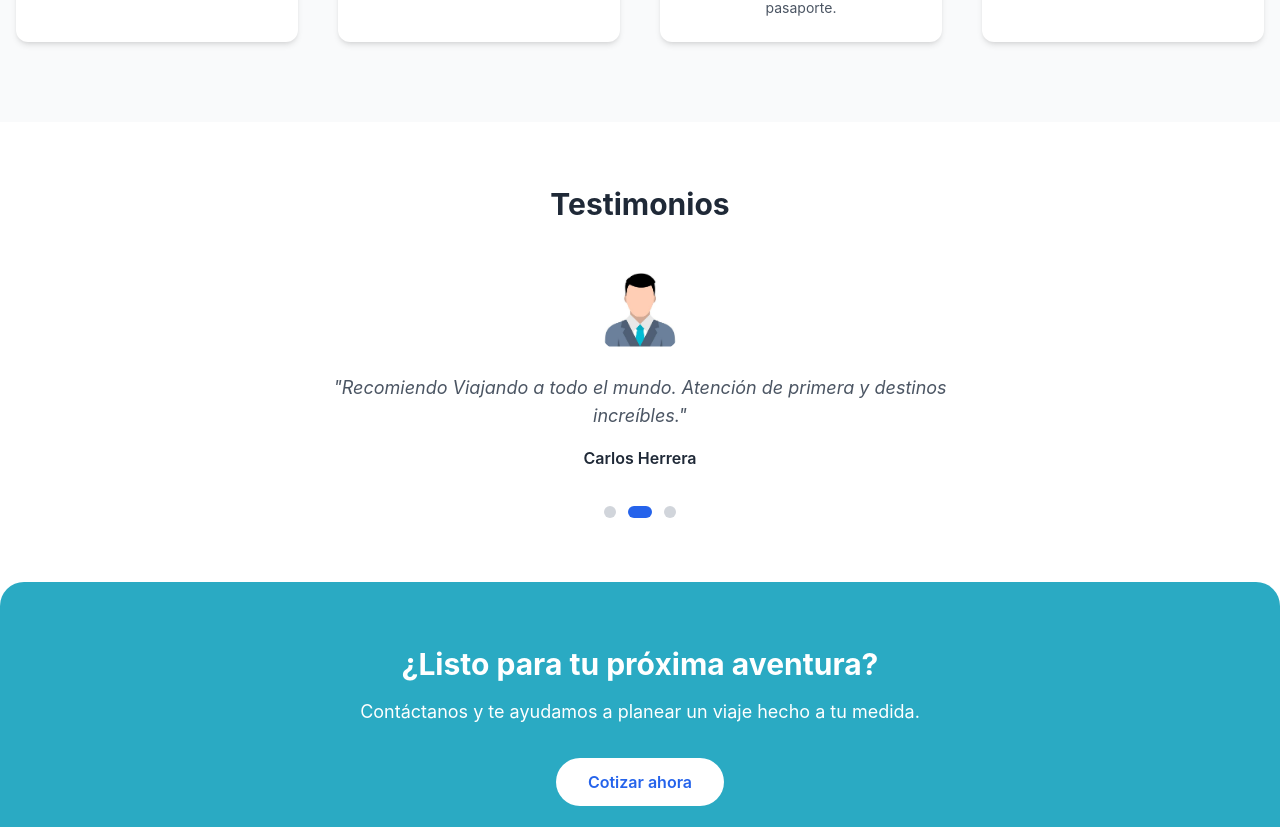
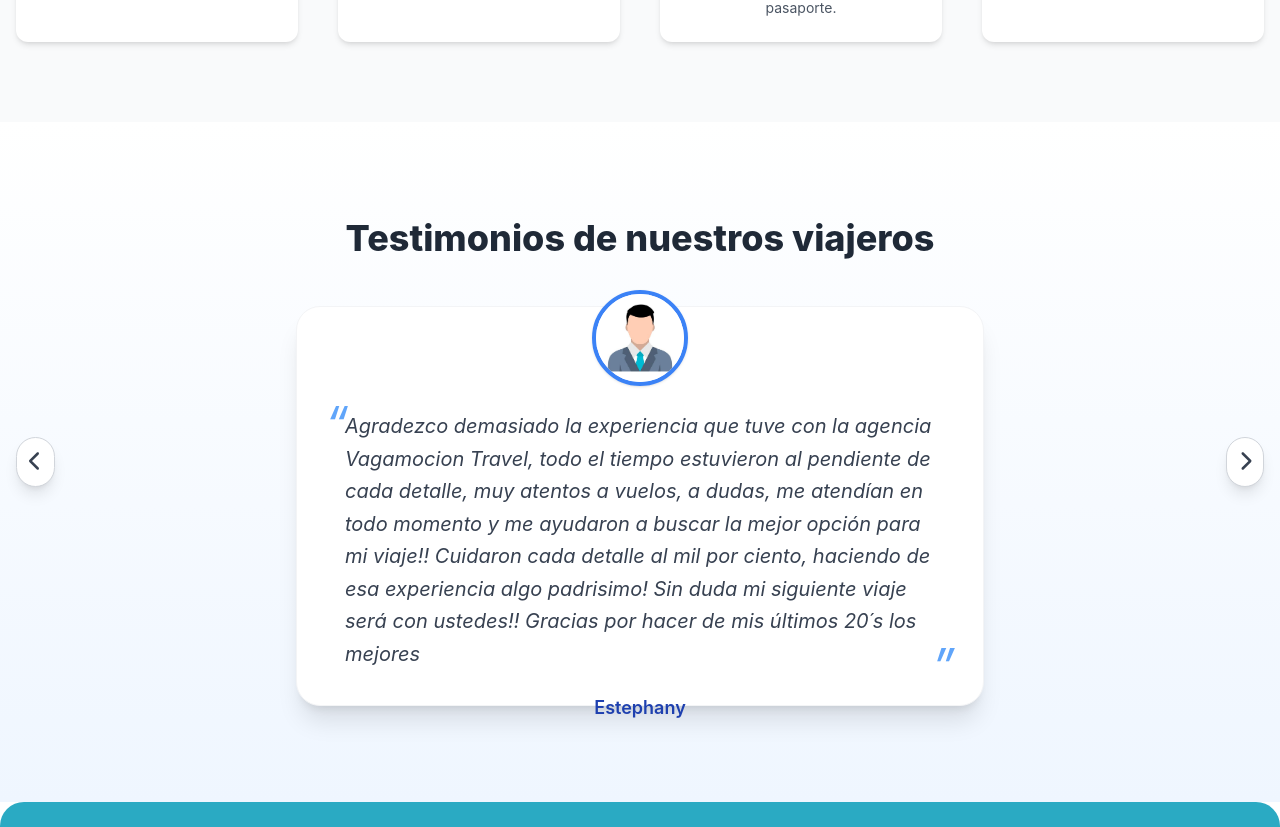
Before and after one commit to jmcgisc/Vagamocion, a React (Create React App) app: page / in a window 1280 px wide. Shown: the part 1780-2607 px from the top of the page. Built offline with nearby package versions, Linux system fonts and the light colour scheme.

Commit message:
testimonios

```diff
--- a/package.json
+++ b/package.json
@@ -5,6 +5,7 @@
   "dependencies": {
     "@fortawesome/fontawesome-svg-core": "^6.7.2",
     "@fortawesome/free-brands-svg-icons": "^6.7.2",
+    "@fortawesome/free-solid-svg-icons": "^6.7.2",
     "@fortawesome/react-fontawesome": "^0.2.2",
     "@netlify/plugin-nextjs": "^5.10.7",
     "@testing-library/dom": "^10.4.0",
@@ -20,6 +21,8 @@
     "react-leaflet": "^5.0.0",
     "react-router-dom": "^7.5.1",
     "react-scripts": "5.0.1",
+    "react-swipeable": "^7.0.2",
+    "react-touch-carousel": "^0.10.2",
     "web-vitals": "^2.1.4"
   },
   "scripts": {
--- /dev/null
+++ b/public/testimonios.json
@@ -0,0 +1,12 @@
+[
+    {
+      "nombre": "Janette",
+      "texto": "Estamos muy contentos con el Tour Royal Garrafón, todo muy bien muy puntuales el lugar muy padre y la comida súper rica, además de que nos dieron opción de quedarnos ahí hasta el cierre o irnos al centro de La Isla a conocer otra playa",
+      "imagen": "/images/user3.jpg"
+    },
+    {
+      "nombre": "Estephany",
+      "texto":  "Agradezco demasiado la experiencia que tuve con la agencia Vagamocion Travel, todo el tiempo estuvieron al pendiente de cada detalle, muy atentos a vuelos, a dudas, me atendían en todo momento y me ayudaron a buscar la mejor opción para mi viaje!! Cuidaron cada detalle al mil por ciento, haciendo de esa experiencia algo padrisimo! Sin duda mi siguiente viaje será con ustedes!! Gracias por hacer de mis últimos 20´s los mejores",
+      "imagen": "/images/user2.jpg"
+    }
+  ]
--- a/src/components/TestimoniosSlider.jsx
+++ b/src/components/TestimoniosSlider.jsx
@@ -1,67 +1,103 @@
-import { useState, useEffect } from "react";
-
-const testimonios = [
-  {
-    nombre: "Janette",
-    texto: "Estamos muy contentos con el Tour Royal Garrafón, todo muy bien muy puntuales el lugar muy padre y la comida súper rica, además de que nos dieron opción de quedarnos ahí hasta el cierre o irnos al centro de La Isla a conocer otra playa",
-    imagen: "/images/user3.jpg",
-  },
-  {
-    nombre: "Carlos Herrera",
-    texto: "Recomiendo Viajando a todo el mundo. Atención de primera y destinos increíbles.",
-    imagen: "/images/user2.jpg",
-  },
-  {
-    nombre: "Lucía Martínez",
-    texto: "Desde que llegamos al aeropuerto hasta el último día, todo fue mágico.",
-    imagen: "/images/user3.jpg",
-  },
-];
+import { useState, useEffect, useRef } from "react";
+import { useSwipeable } from "react-swipeable";
+import { FontAwesomeIcon } from '@fortawesome/react-fontawesome';
+import { faChevronLeft, faChevronRight } from '@fortawesome/free-solid-svg-icons';
 
 export default function TestimoniosSlider() {
+  const [testimonios, setTestimonios] = useState([]);
   const [current, setCurrent] = useState(0);
+  const timeoutRef = useRef(null);
 
   useEffect(() => {
-    const interval = setInterval(() => {
-      setCurrent((prev) => (prev + 1) % testimonios.length);
-    }, 5000);
-    return () => clearInterval(interval);
+    // Cargar testimonios desde el JSON
+    fetch("/testimonios.json")
+      .then((res) => res.json())
+      .then(setTestimonios)
+      .catch((err) => console.error("Error cargando testimonios:", err));
   }, []);
 
+  useEffect(() => {
+    if (testimonios.length > 0) {
+      timeoutRef.current = setTimeout(() => {
+        setCurrent((prev) => (prev + 1) % testimonios.length);
+      }, 6000);
+    }
+    return () => clearTimeout(timeoutRef.current);
+  }, [current, testimonios]);
+
+  const handlers = useSwipeable({
+    onSwipedLeft: () => setCurrent((prev) => (prev + 1) % testimonios.length),
+    onSwipedRight: () =>
+      setCurrent((prev) => (prev - 1 + testimonios.length) % testimonios.length),
+    trackMouse: true,
+  });
+
+  if (testimonios.length === 0) {
+    return <p className="text-center py-10">Cargando testimonios...</p>;
+  }
+
+  // Funciones de cambio de testimonios
+  const goToPrevious = () => setCurrent((prev) => (prev - 1 + testimonios.length) % testimonios.length);
+  const goToNext = () => setCurrent((prev) => (prev + 1) % testimonios.length);
+
   return (
-    <section className="bg-white px-8 md:px-20 py-16 text-center relative">
-      <h3 className="text-3xl font-bold text-gray-800 mb-10">Testimonios</h3>
+    <section className="bg-gradient-to-b from-white to-blue-50 px-4 sm:px-6 md:px-20 py-24 text-center relative">
+      <h3 className="text-4xl font-extrabold text-gray-800 mb-12">
+        Testimonios de nuestros viajeros
+      </h3>
 
-      <div className="max-w-2xl mx-auto relative min-h-[220px]">
+      <div
+        {...handlers}
+        className="relative max-w-3xl mx-auto min-h-[380px] sm:min-h-[400px] transition-all"
+      >
+        {/* Cards de Testimonios */}
         {testimonios.map((t, index) => (
           <div
             key={index}
-            className={`transition-opacity duration-700 ${
-              index === current ? "opacity-100 relative" : "opacity-0 absolute"
+            className={`absolute inset-0 px-6 sm:px-10 transition-all duration-700 ease-in-out ${
+              index === current
+                ? "opacity-100 scale-100 z-10"
+                : "opacity-0 scale-95 z-0 pointer-events-none"
             }`}
           >
-            <img
-              src={t.imagen}
-              alt={t.nombre}
-              className="mx-auto w-24 h-24 rounded-full object-cover mb-4"
-            />
-            <p className="text-lg italic text-gray-600">"{t.texto}"</p>
-            <p className="mt-4 font-semibold text-gray-800">{t.nombre}</p>
+            <div className="bg-white border border-gray-100 shadow-xl rounded-3xl p-10 sm:p-12 h-full flex flex-col items-center justify-center text-left">
+              <img
+                src={t.imagen}
+                alt={t.nombre}
+                className="w-24 h-24 rounded-full object-cover mb-6 border-4 border-blue-500 shadow"
+              />
+              <p className="text-xl text-gray-700 italic relative leading-relaxed">
+                <span className="text-5xl text-blue-400 absolute top-[-10px] left-[-20px]">
+                  “
+                </span>
+                {t.texto}
+                <span className="text-5xl text-blue-400 absolute bottom-[-20px] right-[-20px]">
+                  ”
+                </span>
+              </p>
+              <p className="mt-6 text-lg font-semibold text-blue-800">{t.nombre}</p>
+            </div>
           </div>
         ))}
       </div>
 
-      <div className="flex justify-center gap-3 mt-6">
-        {testimonios.map((_, index) => (
-          <button
-            key={index}
-            onClick={() => setCurrent(index)}
-            className={`h-3 w-3 rounded-full transition-all duration-300 ${
-              index === current ? "bg-blue-600 w-6" : "bg-gray-300"
-            }`}
-          />
-        ))}
-      </div>
+      {/* Botón anterior fuera de las cards (más cerca) */}
+      <button
+        onClick={goToPrevious}
+        className="absolute left-4 top-1/2 transform -translate-y-1/2 bg-white border border-gray-300 hover:bg-blue-100 text-gray-700 p-3 rounded-full shadow-lg transition"
+        aria-label="Anterior"
+      >
+        <FontAwesomeIcon icon={faChevronLeft} className="text-xl" />
+      </button>
+
+      {/* Botón siguiente fuera de las cards (más cerca) */}
+      <button
+        onClick={goToNext}
+        className="absolute right-4 top-1/2 transform -translate-y-1/2 bg-white border border-gray-300 hover:bg-blue-100 text-gray-700 p-3 rounded-full shadow-lg transition"
+        aria-label="Siguiente"
+      >
+        <FontAwesomeIcon icon={faChevronRight} className="text-xl" />
+      </button>
     </section>
   );
 }
```
Also changed, not shown: 1 other file (tests, documents, lock files or other folders).
